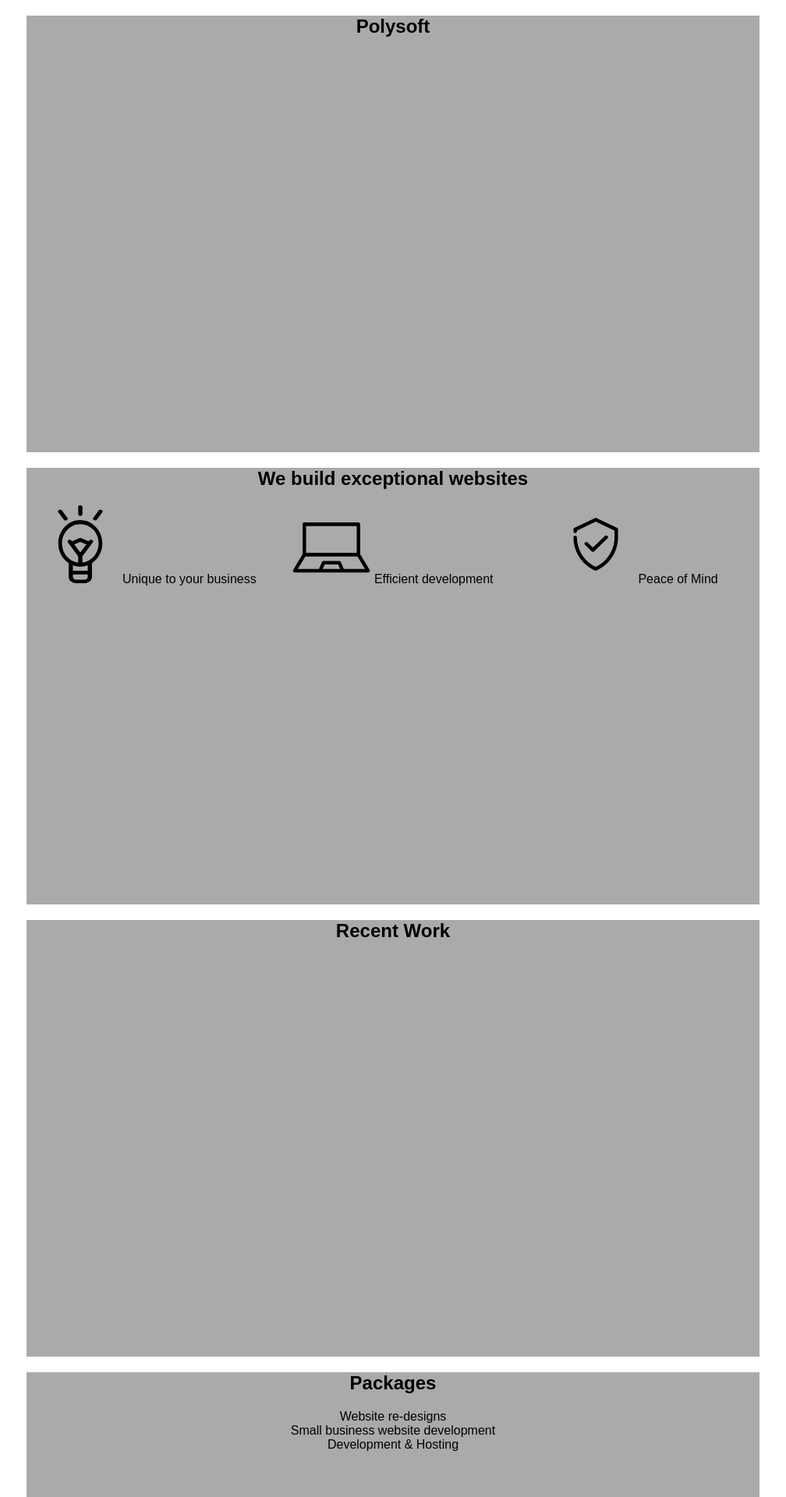
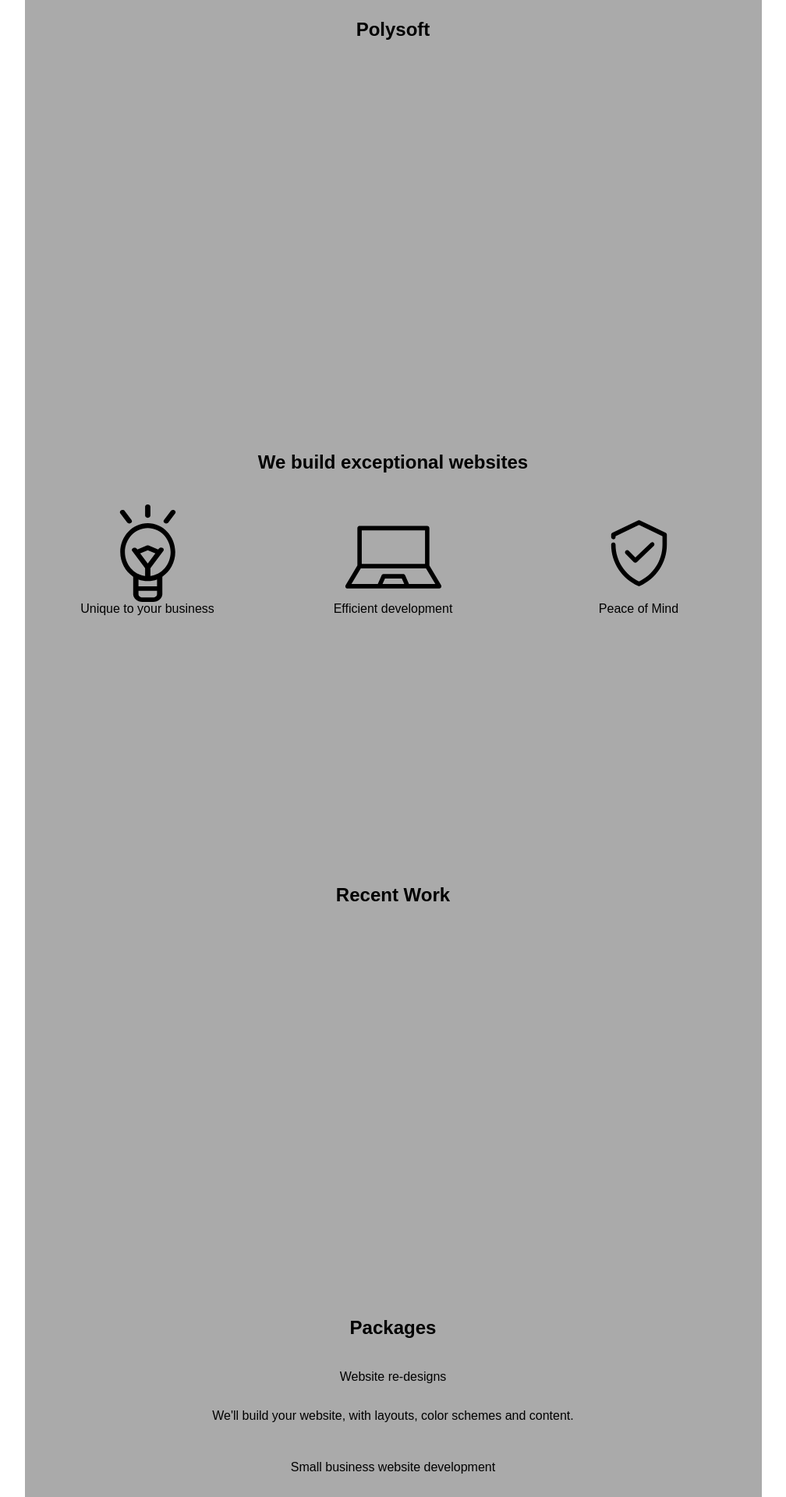
Before and after one commit to PolynomialSoftware/polysoft.ca, a Jekyll site: the page built from index.html, in a window 1280 px wide. Shown: the top 1920 px of the page at 78% size, without its empty margins (136-1144 px from the left). Built offline with Jekyll 4.4.1, drawn with Linux system fonts in a browser that asks for light colours; nearby versions of some CDN libraries; some of the changed text lies outside the part shown.

Commit message:
add content for section#package

```diff
--- a/_layouts/default.html
+++ b/_layouts/default.html
@@ -14,11 +14,7 @@
 
     <!-- google-site-verification -->
     <meta name="google-site-verification" content="" />
-
-    <!-- Font -->
     <link href="" rel="stylesheet">
-
-    <!-- CSS -->
     <link rel="stylesheet" href="/css/main.css">
 
 </head>
@@ -29,10 +25,5 @@
 
     {% include site-footer.html %}
 
-    <!-- Javascript -->
-    <script src="https://code.jquery.com/jquery-3.2.1.slim.min.js" integrity="sha384-KJ3o2DKtIkvYIK3UENzmM7KCkRr/rE9/Qpg6aAZGJwFDMVNA/GpGFF93hXpG5KkN" crossorigin="anonymous"></script>
-    <script src="https://cdnjs.cloudflare.com/ajax/libs/popper.js/1.12.9/umd/popper.min.js" integrity="sha384-ApNbgh9B+Y1QKtv3Rn7W3mgPxhU9K/ScQsAP7hUibX39j7fakFPskvXusvfa0b4Q" crossorigin="anonymous"></script>
-    <script src="https://maxcdn.bootstrapcdn.com/bootstrap/4.0.0/js/bootstrap.min.js" integrity="sha384-JZR6Spejh4U02d8jOt6vLEHfe/JQGiRRSQQxSfFWpi1MquVdAyjUar5+76PVCmYl" crossorigin="anonymous"></script>
-    <script src="/js/main.js"></script>
 </body>
 </html>
--- a/_sass/shared.scss
+++ b/_sass/shared.scss
@@ -1,13 +1,18 @@
-$min-width: 320px;
-$max-width: 940px;
-$min-height: 560px;
+$min-width: 315px;
+$max-width: 945px;
+$min-height: 555px;
 $max-height: 0px;
 
 body {
     font-family: sans-serif;
+    margin: 0;
 }
 
 h1,h2,h3,h4,h5,h6 {
+    padding-top: 1em;
+    padding-bottom: 1em;
+    margin-top: 0;
+    margin-bottom: 0;
     text-align: center;
 }
 
@@ -23,6 +28,7 @@
     list-style-type: none;
     padding-left: 0;
     display: flex;
+    flex-wrap: wrap;
 
     &.vertical {
         flex-direction: column;
@@ -30,11 +36,21 @@
   }
 
   .card {
+    margin-top: 1em;
+    margin-bottom: 1em;
     text-align: center;
     flex: 1;
     height: 150px;
+    min-width: $min-width;
 
     .img-top {
-        width: 100px;
+        margin: 0 auto;
+        width: 125px;
+        display: block;
+    }
+
+    .heading {
+        padding-bottom: 1em;
+        display: block;
     }
   }
--- a/index.html
+++ b/index.html
@@ -14,13 +14,13 @@
         <ul class="card-deck">
             <li class="card">
                 <img src="./images/unique.svg" alt="Light Bulb" class="img-top">
-                <span>Unique to your business</span></li>
+                <span class="heading">Unique to your business</span></li>
             <li class="card">
                 <img src="./images/efficient.svg" alt="Laptop" class="img-top">
-                <span>Efficient development</span></li>
+                <span class="heading">Efficient development</span></li>
             <li class="card">
                 <img src="./images/secure.svg" alt="Secure" class="img-top">
-                <span>Peace of Mind</span></li>
+                <span class="heading">Peace of Mind</span></li>
         </ul>
     </div>
 </section>
@@ -38,9 +38,19 @@
     <div class="container">
         <h2>Packages</h2>
         <ol class="card-deck vertical">
-            <li class="card">Website re-designs</li>
-            <li class="card">Small business website development</li>
-            <li class="card">Development &amp; Hosting</li>
+            <li class="card">
+                <span class="heading">Website re-designs</span>
+                <p>We'll build your website, with layouts, color schemes and content.
+                </p></li>
+            <li class="card">
+                <span class="heading">Small business website development</span>
+                <p>Already paying for hosting? No worries, we build your website with
+                     free delivery, ready to deploy.</p></li>
+            <li class="card">
+                <span class="heading">Development &amp; Hosting</span>
+                <p>After we build your website, we can also host it with
+                    SSL and CDN, if you like security and speed.</p>
+            </li>
         </ol>
     </div>
 </section>
@@ -48,8 +58,11 @@
 <section id="contactUs">
     <div class="container">
         <h2>Contact Us</h2>
-        <form action="">
-
+        <form action="https://formspree.io/linhub15@gmail.com" method="POST">
+            <input type="text" name="name">
+            <input type="email" name="_replyto">
+            <textarea name="quote_details"></textarea>
+            <input class="btn" type="submit" value="Send">
         </form>
     </div>
 </section>
```
